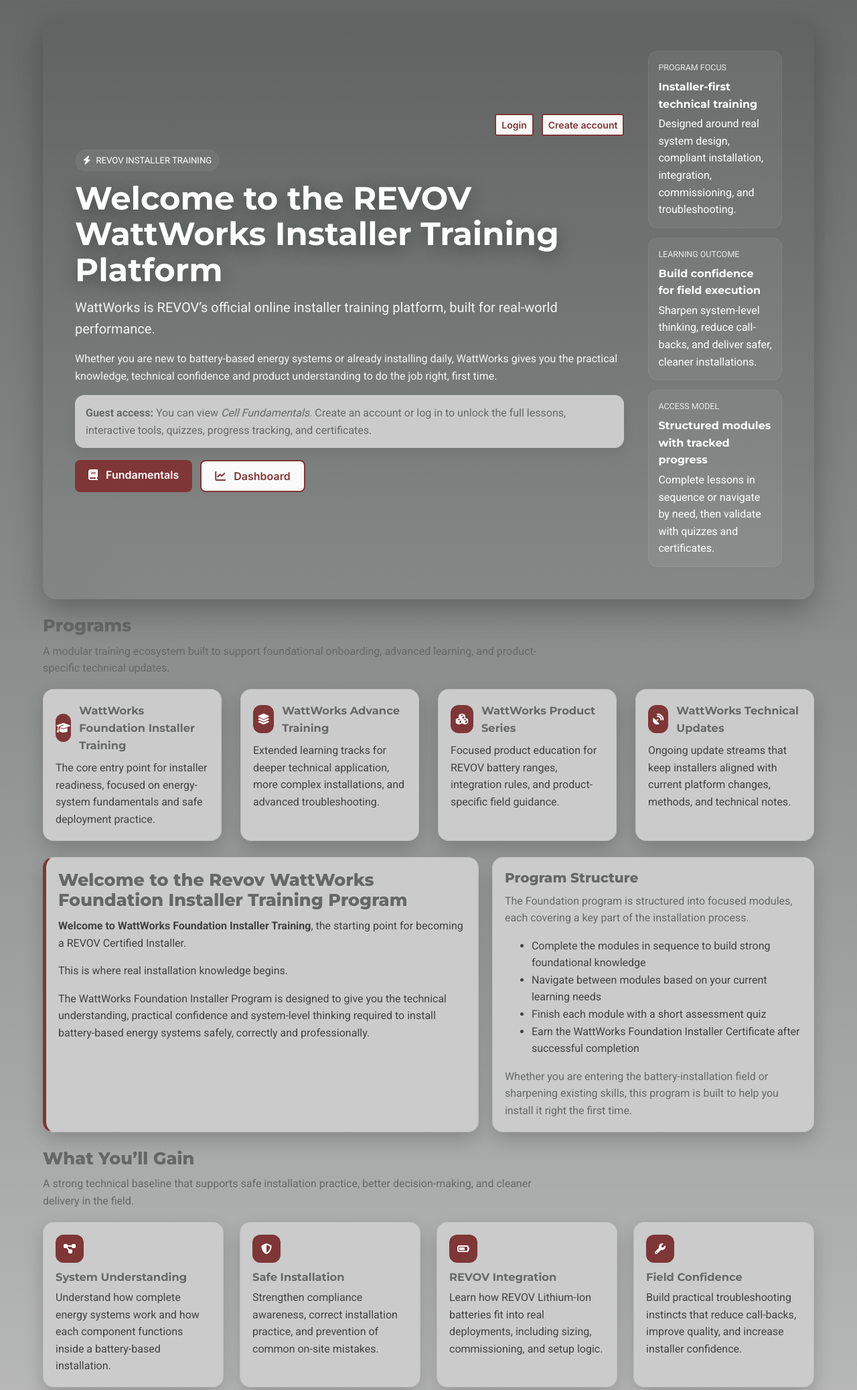
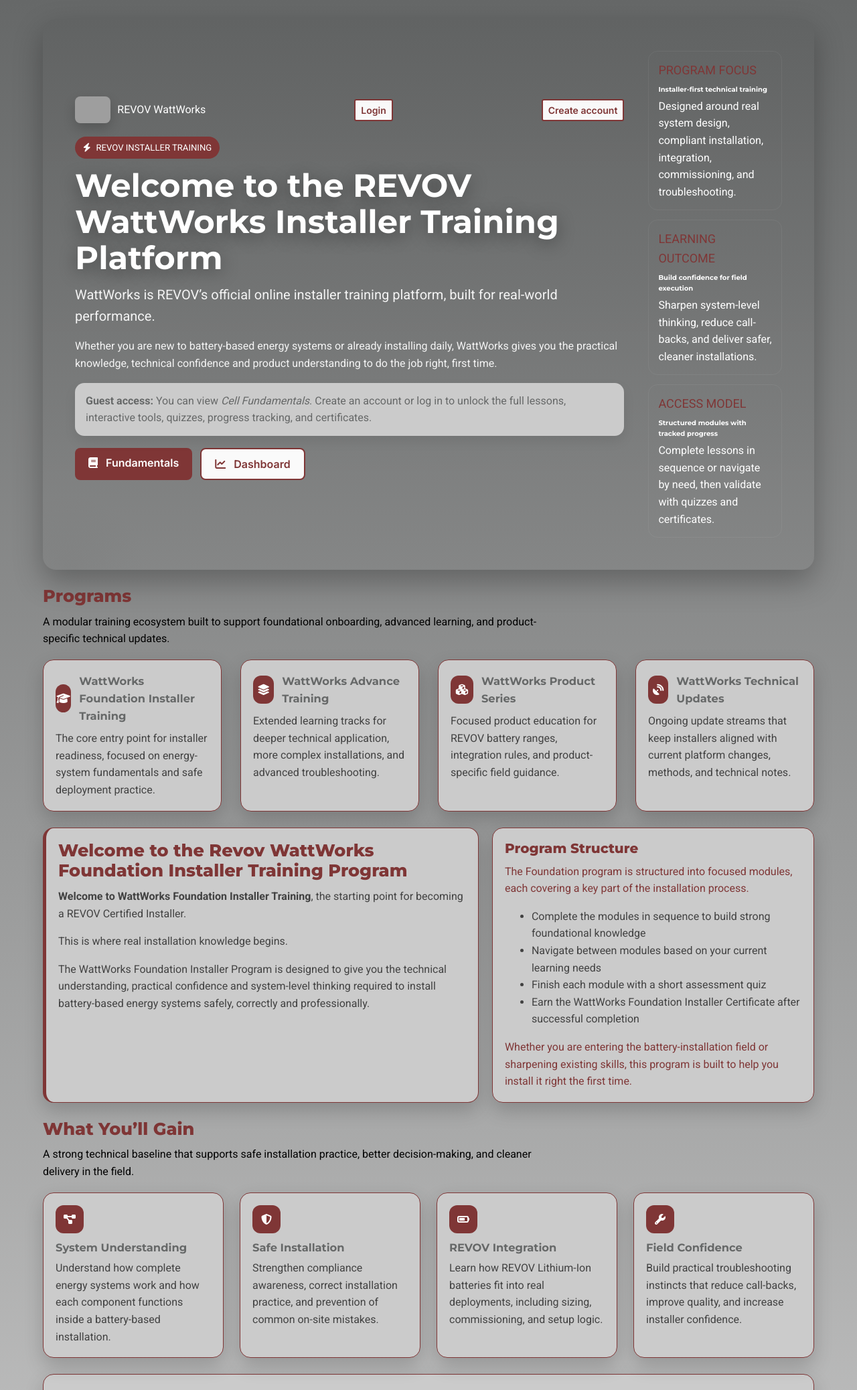
Before and after one commit to LutendoGit/battery-calculator, a Flask app: page /learn/learn in a window 1280 px wide. Shown: the top 2076 px of the page at 67% size. Run offline with Flask 2, Linux system fonts and the light colour scheme; parts of the project's set-up code (start-up, migrations or seed data) failed here and were passed over; some libraries are stand-ins or nearby versions; grey boxes are pictures that could not be loaded.

Commit message:
style: refine welcome hero account controls and shared theme

```diff
--- a/templates/education/learn_index.html
+++ b/templates/education/learn_index.html
@@ -26,6 +26,7 @@
         font-size: 16px;
         color: var(--muted);
         background: linear-gradient(180deg, var(--bg-dark) 0%, var(--bg-light) 100%);
+        border: #7f3636;
         min-height: 100vh;
         line-height: 1.6;
         margin: 0;
@@ -49,29 +50,32 @@
 
       .main-card { background: transparent; border: none; padding: 0; }
 
-      .topbar { position: relative; z-index: 1; display:flex; justify-content:flex-end; align-items:center; gap:12px; margin-bottom:20px; }
+      .topbar { position: relative; z-index: 1; display:flex; justify-content:space-between; align-items:center; gap:12px; margin-bottom:20px; }
 
-      .topbar-user { display:inline-flex; align-items:center; gap:10px; color: #fff; background: rgba(0,0,0,0.12); border-radius:999px; padding:6px 12px; }
+      .topbar-brand { display:inline-flex; align-items:center; gap:10px; }
+      .topbar-brand img { display:block; height:40px; width:auto; border-radius: 8px; box-shadow: 0 8px 18px rgba(0,0,0,0.18); }
+
+      .topbar-user { display:inline-flex; align-items:center; gap:10px; color: #fff; background: #7f3636; border-radius:999px; padding:6px 12px; }
 
       .hero-copy, .hero-panel { position: relative; z-index:1; }
       .hero-copy { margin-bottom: 18px; }
 
-      .hero-kicker { display:inline-flex; align-items:center; gap:8px; padding:6px 12px; border-radius:999px; background: rgba(255,255,255,0.06); color: #fff; font-size:0.82rem; text-transform:uppercase; margin-bottom:14px; }
+      .hero-kicker { display:inline-flex; align-items:center; gap:8px; padding:6px 12px; border-radius:999px; background: #7f3636; color: white; font-size:0.82rem; text-transform:uppercase; margin-bottom:14px; }
 
       h1 { color: #fff; font-size: 34px; line-height:1.12; margin-bottom:12px; text-shadow:0 6px 26px rgba(0,0,0,0.38); }
       .lead, .hero-intro { color: rgba(255,255,255,0.92); }
 
-      .info-box { background: var(--bg-light); border: 1px solid rgba(0,0,0,0.06); border-radius: 16px; padding: 20px; box-shadow: 0 10px 28px rgba(0,0,0,0.18); }
-      .muted-small { color: var(--bg-dark); }
+      .info-box { background: var(--bg-light); border: 1px solid #7f3636; border-radius: 16px; padding: 20px; box-shadow: 0 10px 28px rgba(0,0,0,0.18); }
+      .muted-small { color: #7f3636; }
 
-      .section-heading { margin:0 0 10px; font-weight:800; font-size:1.6rem; color: var(--bg-dark); }
-      .subheading { font-weight:800; margin:0 0 10px; font-size:1.25rem; color: var(--bg-dark); }
+      .section-heading { margin:0 0 10px; font-weight:800; font-size:1.6rem; color: #7f3636; }
+      .subheading { font-weight:800; margin:0 0 10px; font-size:1.25rem; color: #7f3636; }
       .section { padding: 24px 0 0; }
-      .section-copy { color: var(--bg-dark); max-width:760px; margin-bottom:18px; }
+      .section-copy { color: black; max-width:760px; margin-bottom:18px; }
 
       .programs-grid, .features-grid, .story-grid { display:grid; gap:20px; }
 
-      .card { background-color: var(--bg-light); border-radius: 16px; box-shadow: 0 12px 28px rgba(0,0,0,0.18); padding: 18px; transition: transform .22s ease, box-shadow .22s ease; border: 1px solid rgba(0,0,0,0.06); }
+      .card { background-color: var(--bg-light); border-radius: 16px; box-shadow: 0 12px 28px rgba(0,0,0,0.18); padding: 18px; transition: transform .22s ease, box-shadow .22s ease; border: 1px solid #7f3636; }
       .card:hover { transform: translateY(-6px); box-shadow: 0 20px 44px rgba(0,0,0,0.22); }
 
       .program-card { display:block; text-decoration:none; color:inherit; height:100%; }
@@ -98,15 +102,18 @@
       .cta-row .btn i { margin-right:8px; }
 
       .btn-primary { background-color: var(--accent-red) !important; color: #fff !important; border: none; }
-      .btn-primary:hover, .btn-primary:focus { background-color: #662e2e !important; transform: translateY(-2px); box-shadow: 0 8px 22px rgba(127,54,54,0.22); }
+      .btn-primary:hover, .btn-primary:focus { background-color: #7f3636 !important; transform: translateY(-2px); box-shadow: 0 8px 22px rgba(127,54,54,0.22); }
 
       .btn-outline-primary, .btn-outline-secondary, .btn-outline-danger { background-color: var(--surface); color: var(--accent-red); border: 2px solid var(--accent-red); }
       .btn-outline-primary:hover, .btn-outline-primary:focus, .btn-outline-secondary:hover, .btn-outline-secondary:focus, .btn-outline-danger:hover, .btn-outline-danger:focus { background-color: var(--accent-red); color: #fff; border-color: var(--accent-red); }
 
       .hero-panel { display:grid; gap:14px; }
-      .hero-stat { background: rgba(255,255,255,0.06); border: 1px solid rgba(255,255,255,0.06); border-radius:14px; padding:14px; }
-      .hero-stat-label { display:block; font-size:0.78rem; text-transform:uppercase; color: rgba(255,255,255,0.85); margin-bottom:6px; }
-      .hero-stat strong { display:block; font-family:'Montserrat',sans-serif; font-size:1rem; color:#fff; margin-bottom:4px; }
+      .hero-account { display:flex; align-items:right; justify-content:flex-end; gap:10px; flex-wrap:nowrap; margin-bottom:8px; padding:10px 12px; border-radius:12px; background: transparent; border: 1px solid transparent; }
+      .hero-account .topbar-user { display:inline-flex; align-items:center; background: transparent; padding: 0; color: #fff; font-weight:600; white-space:nowrap; }
+      .hero-account .account-actions { display:flex; align-items:center; gap:8px; flex-wrap:nowrap; }
+      .hero-stat { background:Transparent; border: 1px solid rgba(255,255,255,0.06); border-radius:14px; padding:14px; }
+      .hero-stat-label { display:block; font-size:18px; text-transform:uppercase; color: #7f3636; margin-bottom:6px; }
+      .hero-stat strong { display:block;font-size: 10px; font-family:'Montserrat',sans-serif; color:white; margin-bottom:4px; }
 
       .alert { border:none; border-radius:14px; padding:14px 16px; box-shadow: 0 8px 18px rgba(0,0,0,0.08); }
       .alert-info { background: var(--bg-light); color: var(--bg-dark); }
@@ -132,8 +139,13 @@
         <div class="hero">
           <div class="main-card">
             <div class="topbar">
+          <div class="topbar-brand">
+            <img src="{{ url_for('static', filename='images/revov Energy Projects logo.webp') }}" alt="REVOV Energy Projects logo">
+            <span class="text-white">REVOV WattWorks</span>
+          </div>
           {% if is_logged_in %}
-                <span class="topbar-user">User: <strong>{{ session.get('edu_username') }}</strong></span>
+            <div class="hero-account">
+              <span class="topbar-user">User: {{ session.get('edu_username') }}</span>
               <div class="account-actions">
                 <details class="avatar-menu">
                   <summary class="avatar" aria-label="Profile">
@@ -155,6 +167,7 @@
                   </div>
                 </details>
                 <a class="btn btn-sm btn-outline-danger" href="{{ url_for('education.logout') }}">Logout</a>
+              </div>
             </div>
           {% else %}
                 <a class="btn btn-sm btn-outline-secondary" href="{{ url_for('education.login') }}">Login</a>
```
Lines whose indentation alone changed are shown as unchanged.
